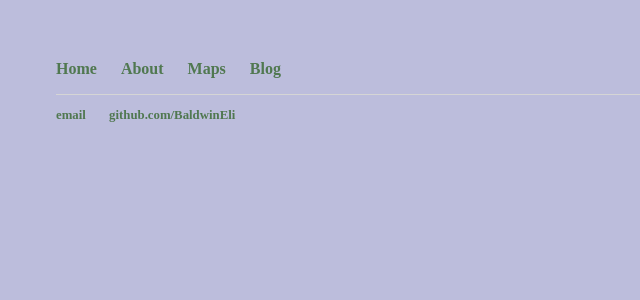
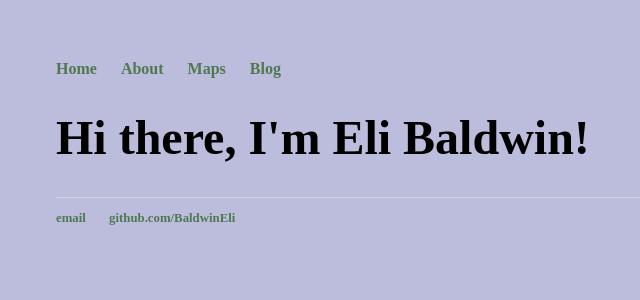
Before and after one commit to BaldwinEli/BaldwinEli.github.io, a Jekyll site: the page built from maps/index.html, in a window 1280 px wide. Shown: the top 300 px of the page, without its empty margins (136-776 px from the left). Built offline with Jekyll 4.4.1, drawn with Linux system fonts in a browser that asks for light colours.

Commit message:
Update index.html

```diff
--- a/maps/index.html
+++ b/maps/index.html
@@ -2,3 +2,7 @@
 layout: default
 title: Eli's Maps
 ---
+
+<div class="blurb">
+	<h1>Hi there, I'm Eli Baldwin!</h1>
+</div><!-- /.blurb -->
```
